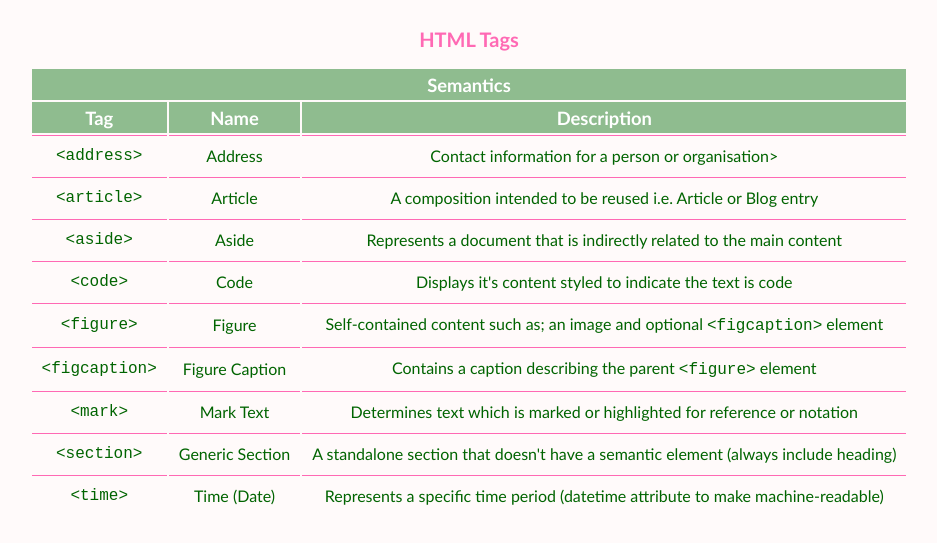
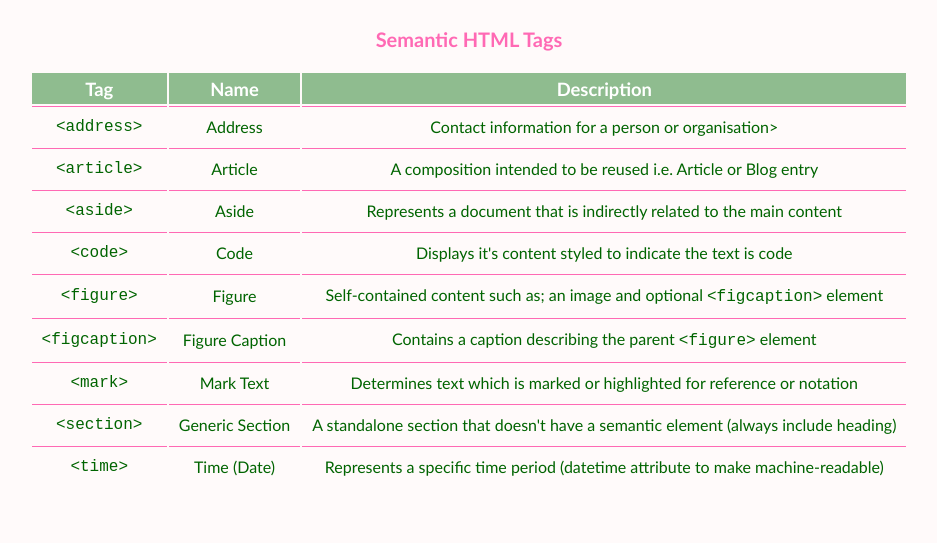
Before and after one commit to nataliejade9/cheatsheet, a plain HTML site: page index.html in a window 1280 px wide. Shown: the part 75-618 px from the top of the page, without its empty margins (171-1108 px from the left). Drawn offline with Linux system fonts and the light colour scheme.

Commit message:
Edit titles

```diff
--- a/index.html
+++ b/index.html
@@ -12,12 +12,9 @@
         <h1>Coding Cheat Sheet</h1>
     </header>
     <main>
-        <h2>HTML Tags</h2>
+        <h2>Semantic HTML Tags</h2>
         <table>
             <thead>
-                <tr>
-                    <th colspan="3">Semantics</th>
-                </tr>
                 <tr>
                     <th>Tag</th>
                     <th>Name</th>
--- a/styles.css
+++ b/styles.css
@@ -21,7 +21,7 @@ h1 {
 
 h2 {
     color: hotpink;
-    margin: 1.5em 0 0;
+    margin: 1.5em 0 1em;
     font-size: 1.25em;
 }
 
```
